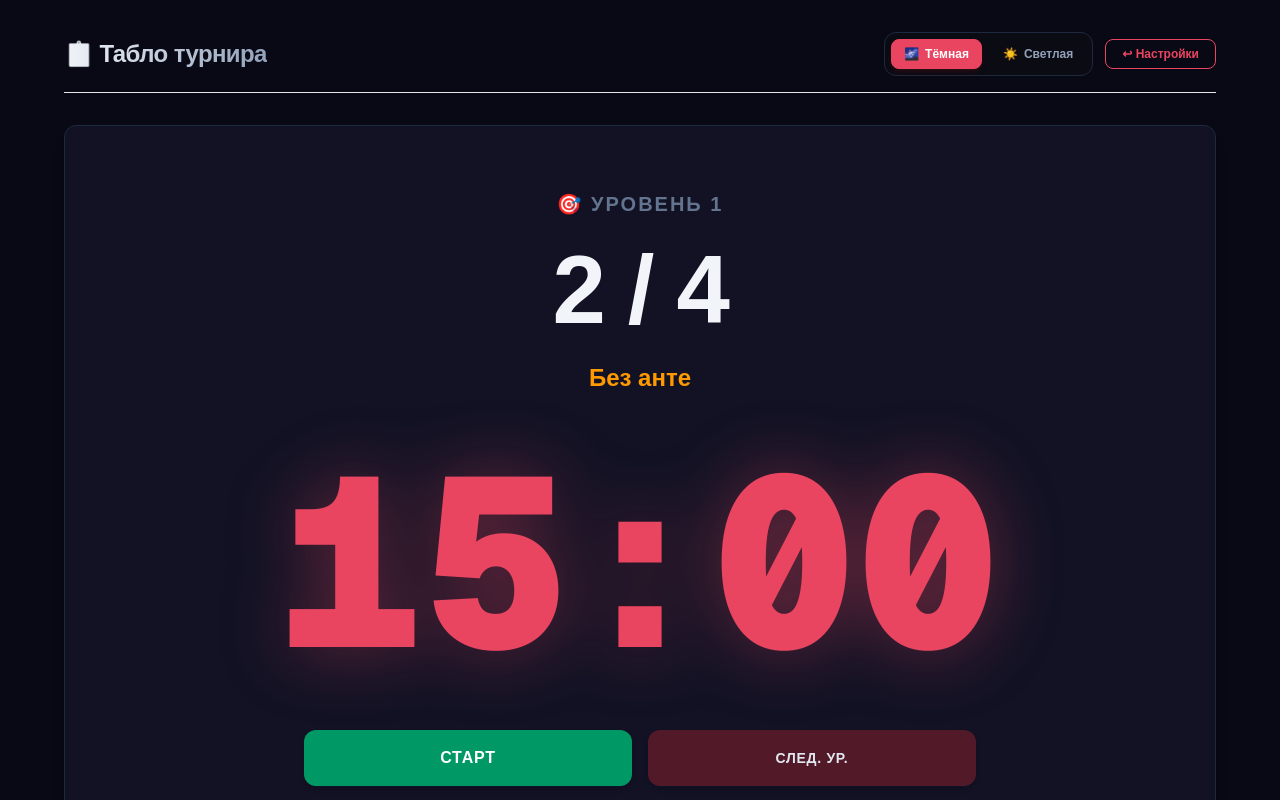
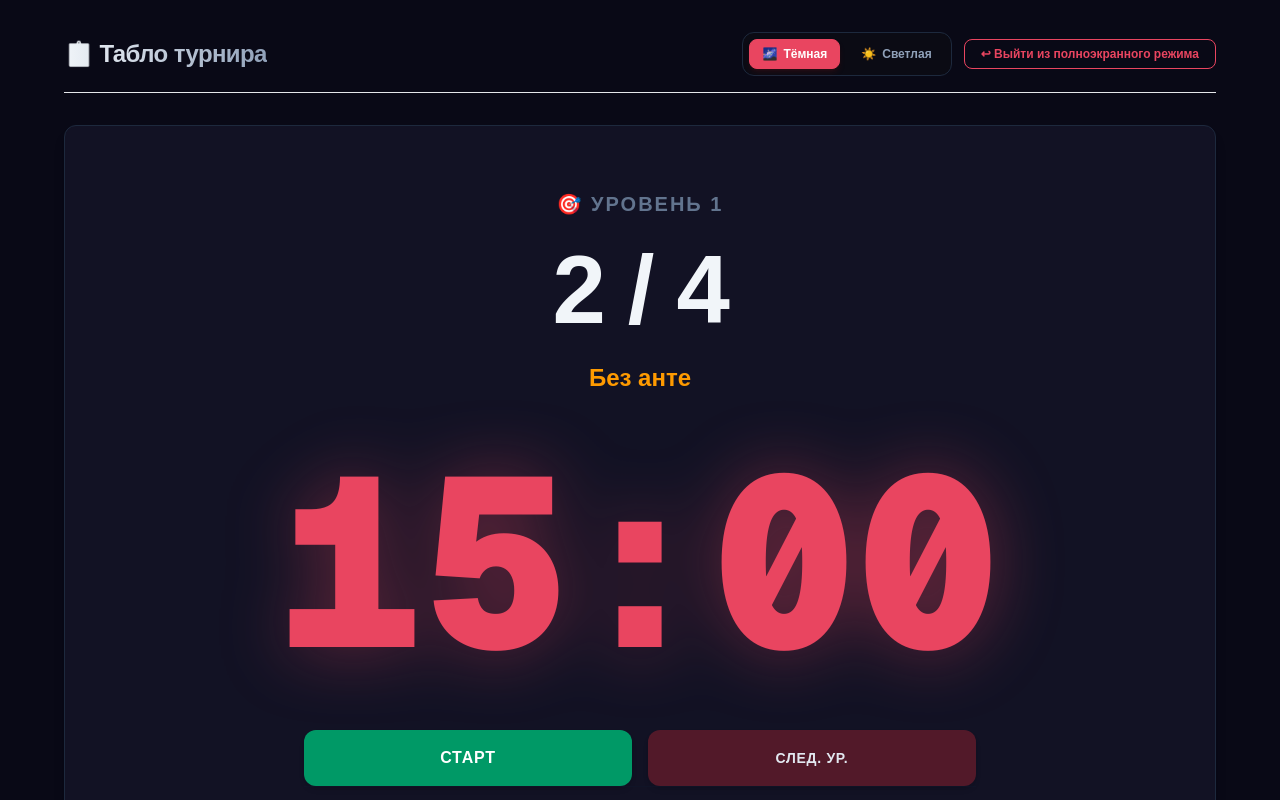
Before and after one commit to superigrooper/raise-up, a Next.js app: page / in a window 1280 px wide. Both pictures are taken after a click on the button "Развернуть на весь экран". Shown: the top 800 px of the page. Built offline with nearby package versions, Linux system fonts and the light colour scheme.

Commit message:
Change text btn 'Exit fullscreen mode'

```diff
--- a/src/app/page.tsx
+++ b/src/app/page.tsx
@@ -55,7 +55,7 @@ export default function Home() {
               onClick={() => setIsTheaterMode(false)}
               className="px-4 py-1.5 text-xs font-bold rounded-lg border border-[#e94560] text-[#e94560] hover:bg-[#e94560] hover:text-white transition-all cursor-pointer"
             >
-              ↩ Настройки
+              ↩ Выйти из полноэкранного режима
             </button>
           )}
         </div>
```
